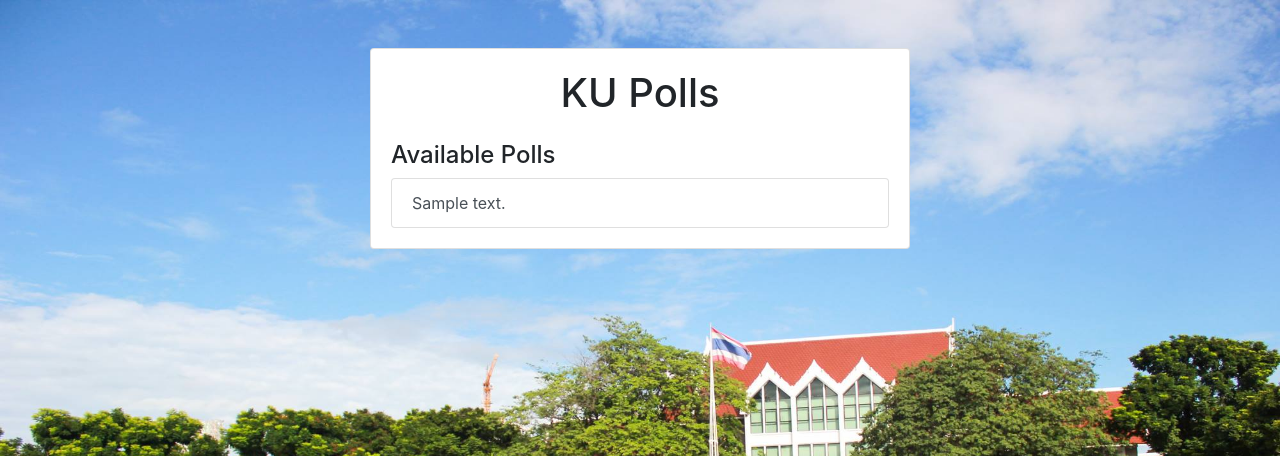
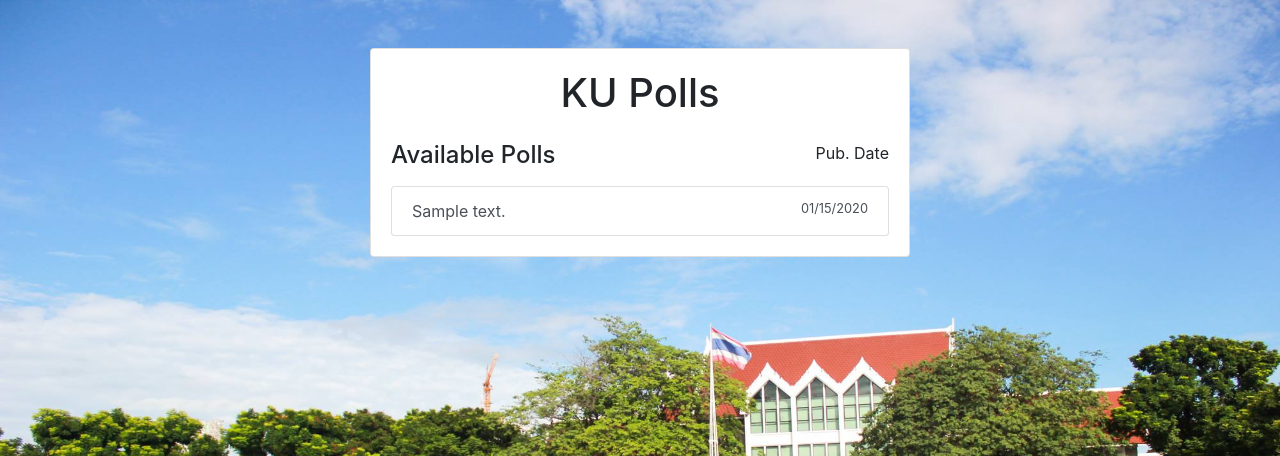
Before and after one commit to nicenicegame/ku-polls, a Django app: page /polls/ in a window 1280 px wide. Shown: the top 456 px of the page. Run offline with Django 3.2, Linux system fonts and the light colour scheme; tables that the repository leaves empty hold one stand-in row (values such as "Sample post"); some libraries are stand-ins or nearby versions.

Commit message:
Added more question

```diff
--- a/polls/static/polls/style.css
+++ b/polls/static/polls/style.css
@@ -1,7 +1,3 @@
-li a {
-    color: green;
-}
-
 body {
     background: white url("images/background.gif") no-repeat;
     background-size: 100vw 100vh;
--- a/polls/templates/polls/index.html
+++ b/polls/templates/polls/index.html
@@ -5,11 +5,15 @@
 <link rel="stylesheet" type="text/css" href="{% static 'polls/style.css' %}">
 
 <h1 class="mb-4 text-center">KU Polls</h1>
-<h4>Available Polls</h4>
+<h4 class="d-inline">Available Polls</h4>
+<p class="d-inline float-right">Pub. Date</p>
 {% if latest_question_list %}
-    <div class="list-group">
+    <div class="list-group mt-3">
     {% for question in latest_question_list %}
-        <a href="{% url 'polls:detail' question.id %}" class="list-group-item list-group-item-action">{{ question.question_text }}</a>
+        <a href="{% url 'polls:detail' question.id %}" class="list-group-item list-group-item-action">
+            {{ question.question_text }}
+            <small class="float-right">{{ question.pub_date|date:"SHORT_DATE_FORMAT" }}</small>
+        </a>
     {% endfor %}
     </div>
 {% else %}
```
Also changed, not shown: polls/templates/polls/detail.html (+10 -2 lines), polls/templates/polls/results.html (+5 -2 lines), 1 other file.
